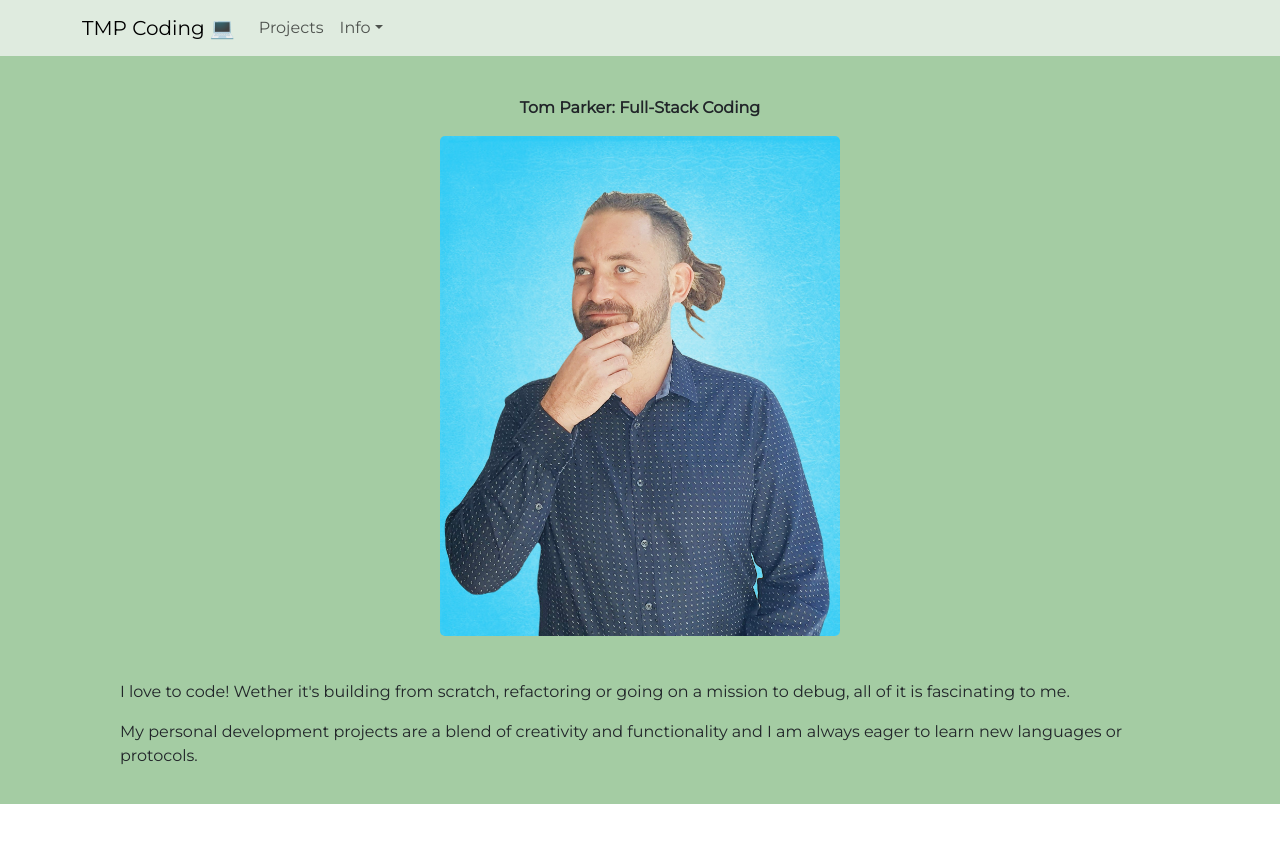
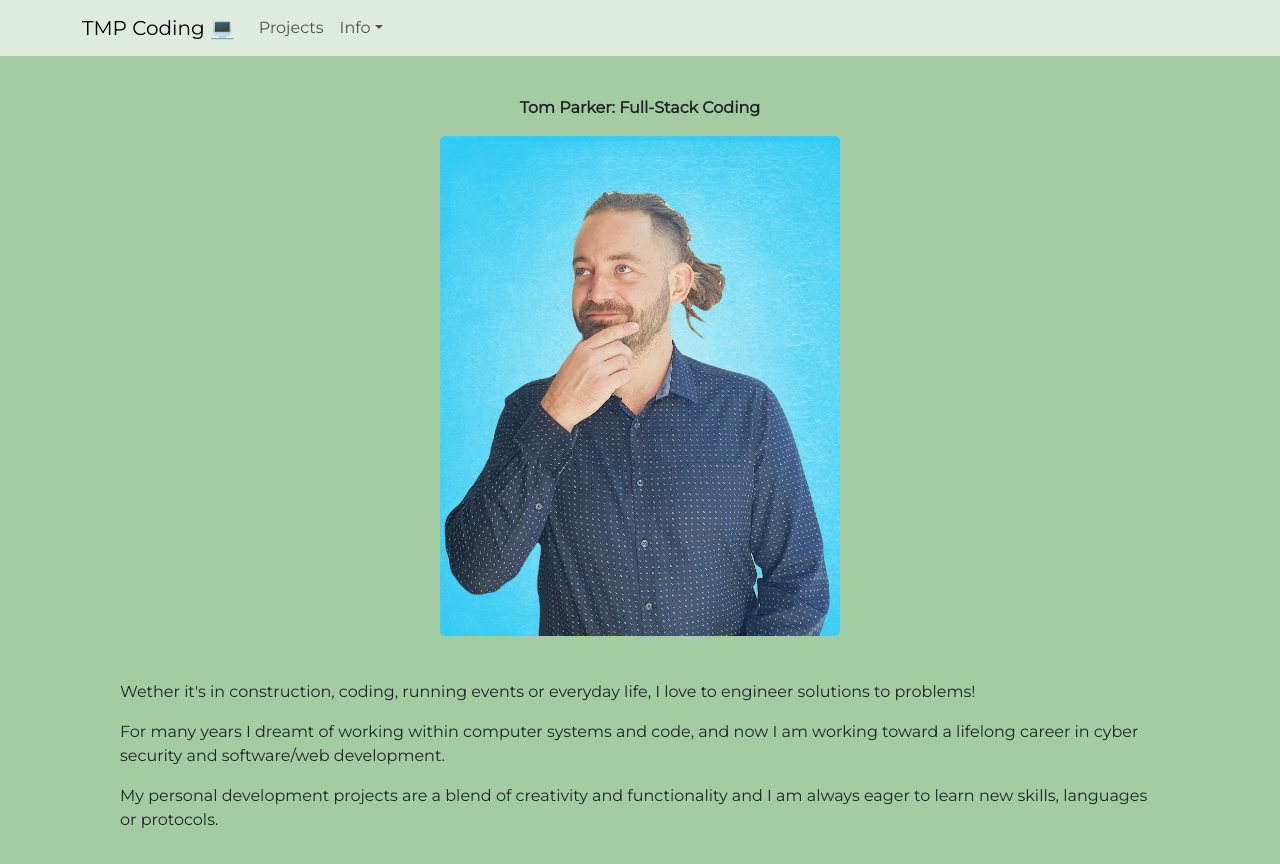
Before and after one commit to skwidhubz/tp-portfolio, a React (Create React App) app in the folder portfolio/: page / in a window 1280 px wide. Shown: the top 864 px of the page. Before the commit the page ends 804 px from the top, so only its background shows below. Built offline with nearby package versions, Linux system fonts and the light colour scheme.

Commit message:
update bio

```diff
--- a/portfolio/src/Components/Home.js
+++ b/portfolio/src/Components/Home.js
@@ -14,10 +14,13 @@ const Home = () => {
             <br/>
             <div className='home-biotext'>
                 <p>
-                I love to code! Wether it's building from scratch, refactoring or going on a mission to debug, all of it is fascinating to me.
+                Wether it's in construction, coding, running events or everyday life, I love to engineer solutions to problems!
                 </p>
                 <p>
-                My personal development projects are a blend of creativity and functionality and I am always eager to learn new languages or protocols.
+                For many years I dreamt of working within computer systems and code, and now I am working toward a lifelong career in cyber security and software/web development.
+                </p>
+                <p>
+                My personal development projects are a blend of creativity and functionality and I am always eager to learn new skills, languages or protocols.
                 </p>
             </div>
         </div>
```
